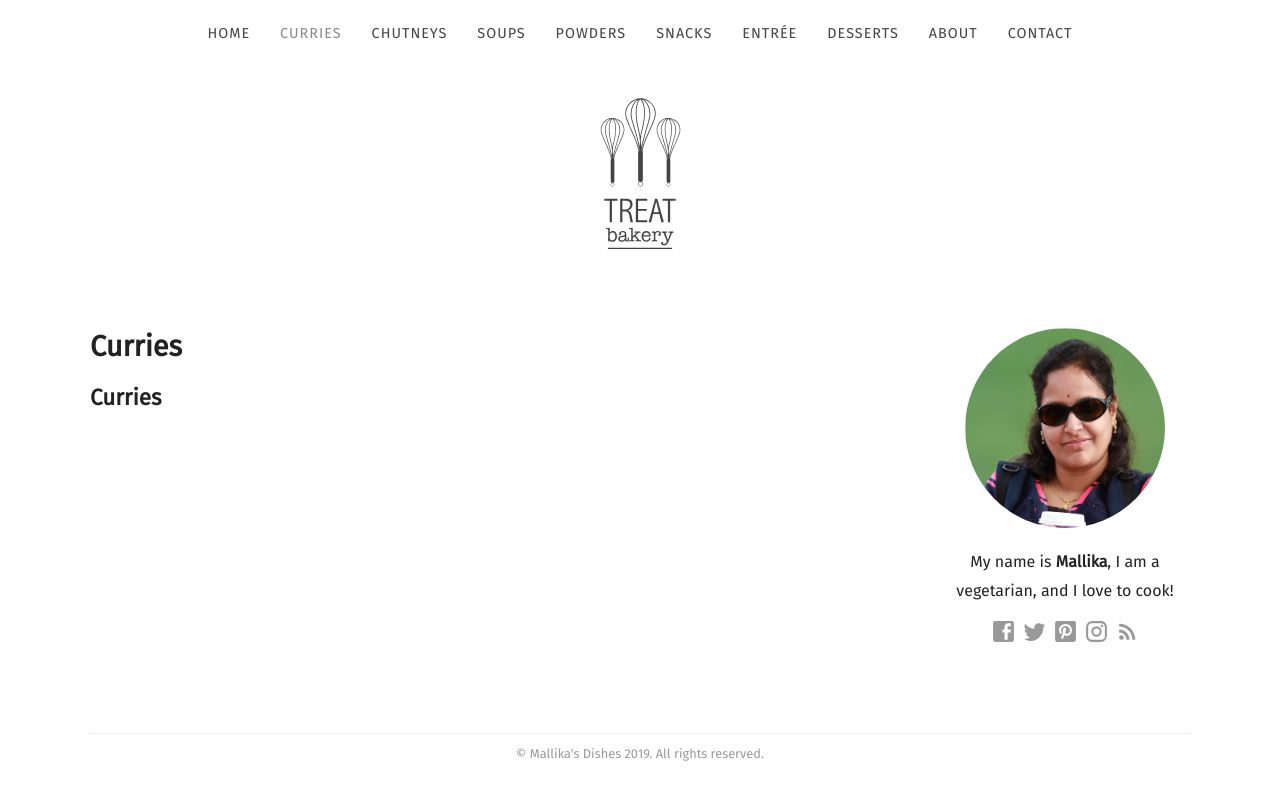
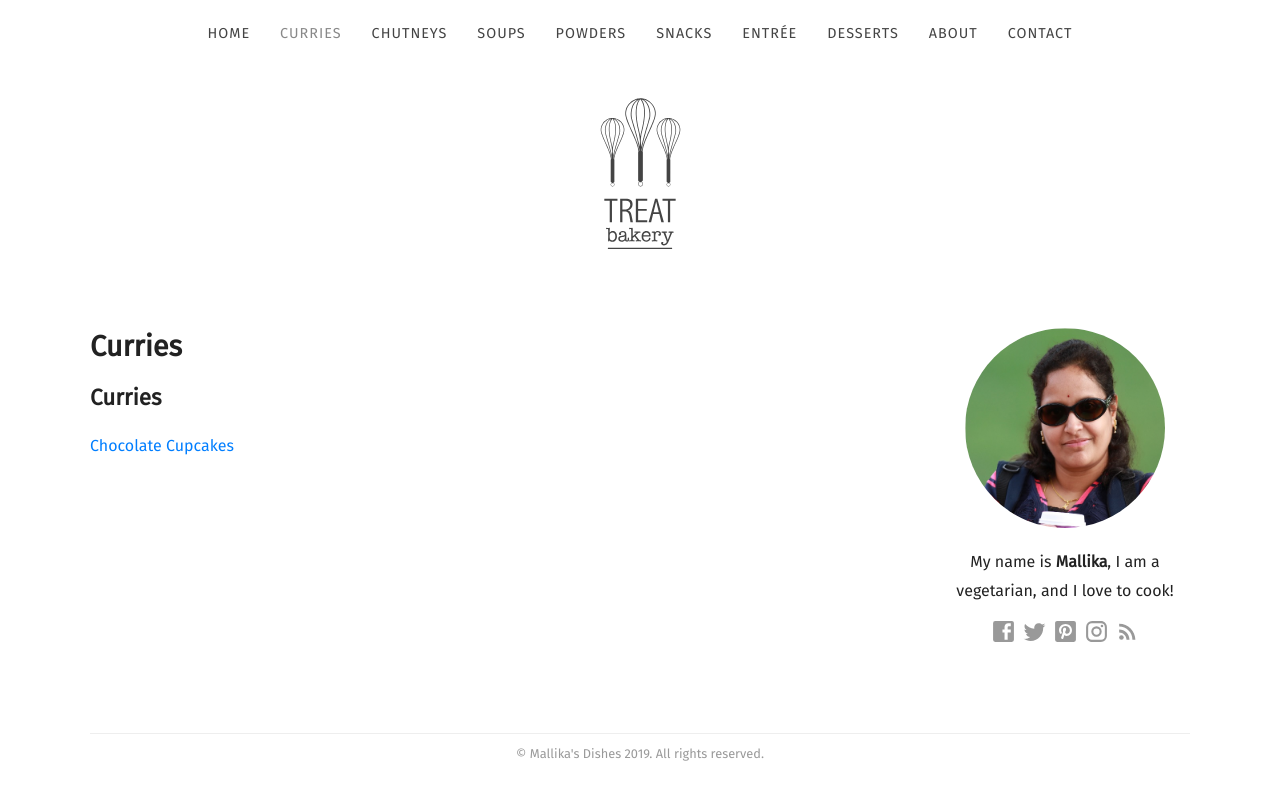
Before and after one commit to mallikasdishes/github.io, a Jekyll site: the page built from curries.html, in a window 1280 px wide. Shown: the top 800 px of the page. Built offline with Jekyll 4.4.1, drawn with Linux system fonts in a browser that asks for light colours; some web fonts are replaced.

Commit message:
Update curries.html

```diff
--- a/curries.html
+++ b/curries.html
@@ -9,7 +9,7 @@ image_view: true
             {% if category[0] == "curries" %}
 		<h2>Curries</h2>
 		<div class="recipes">
-			{% for recipe in category[0] %}
+			{% for recipe in category[1] %}
 			  <a href="{{ recipe.url }}"><span>{{ recipe.title }}</span></a></br>
 			{% endfor %}
 		</div>
```
